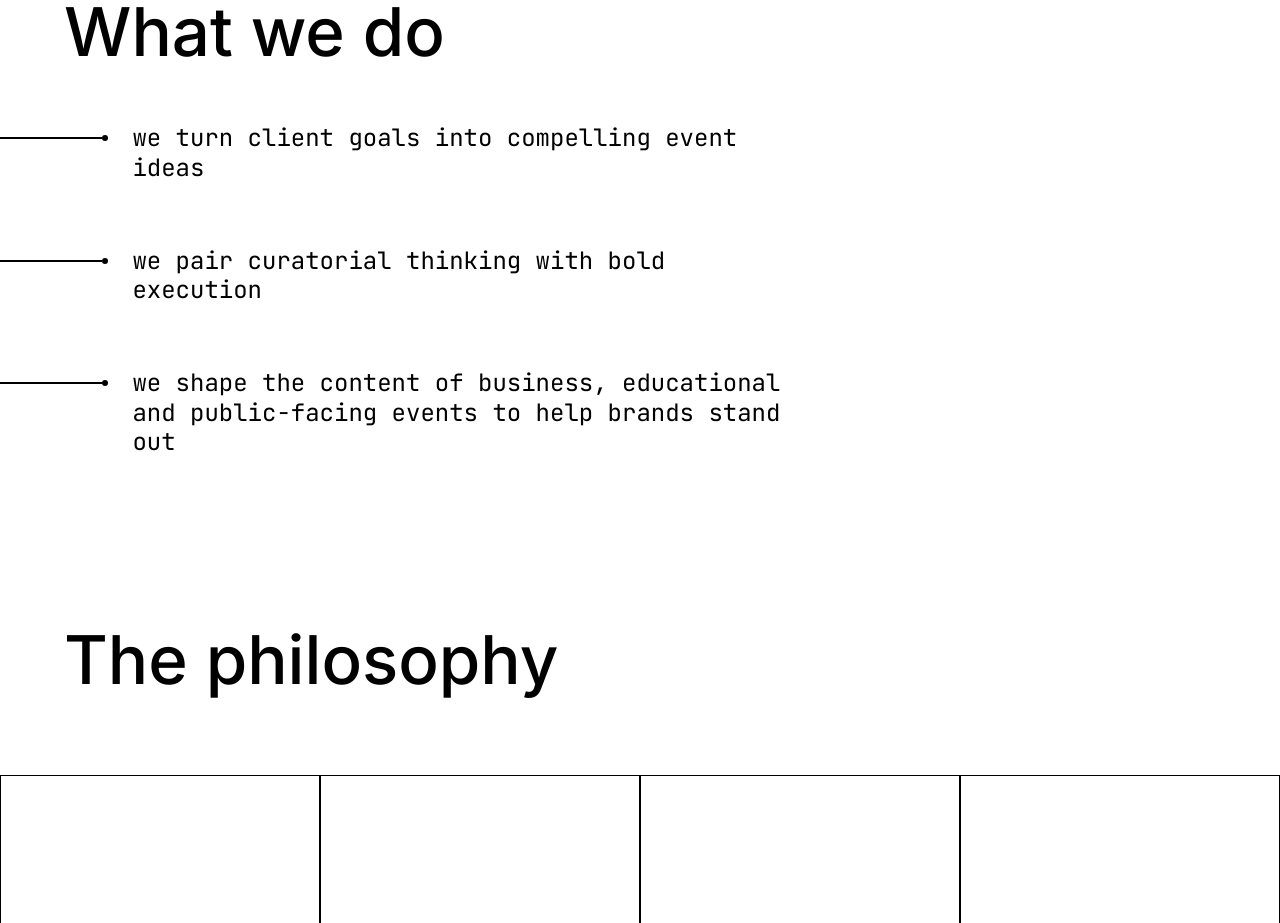
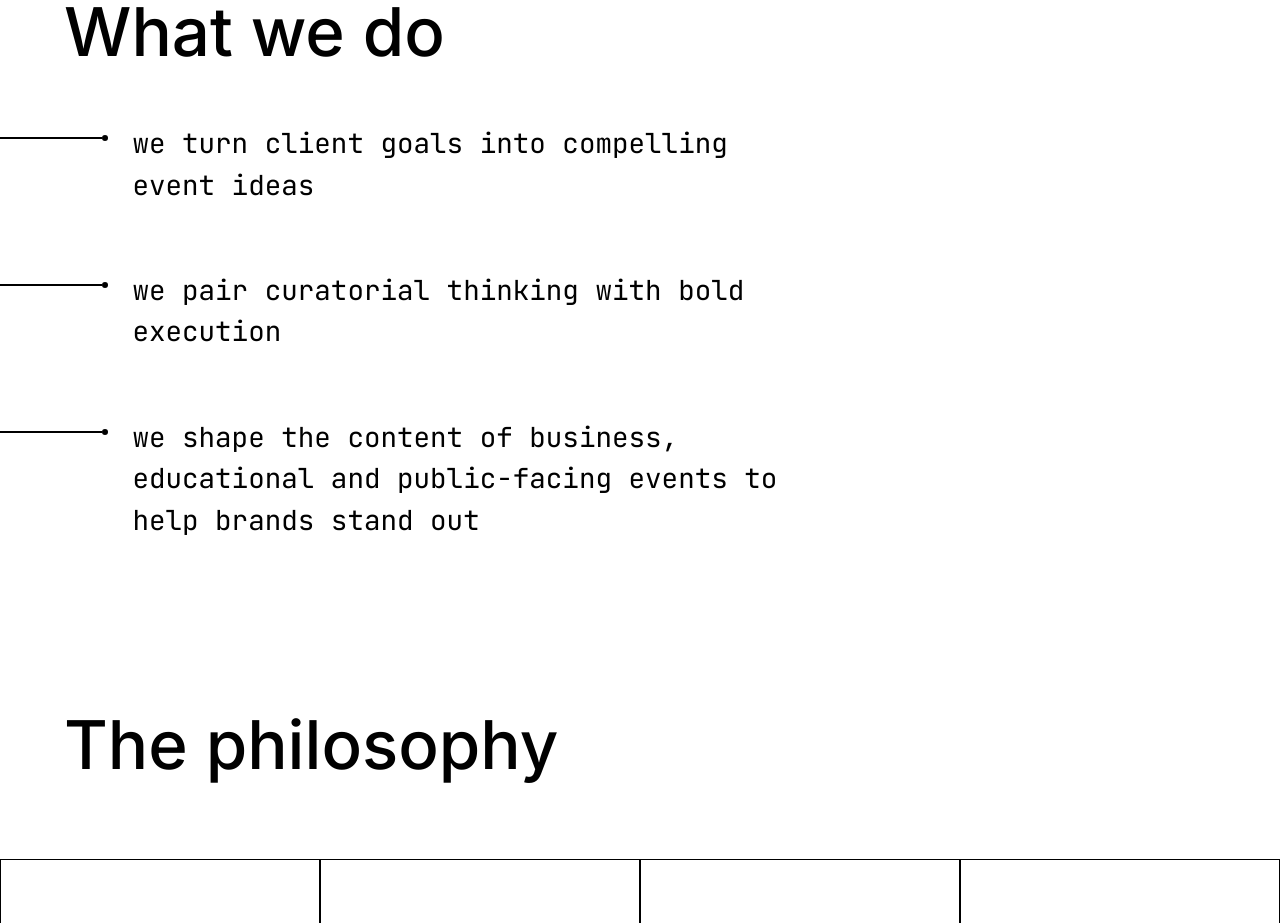
Before and after one commit to lisagrubenkova/dao, a Next.js app: page /en in a window 1280 px wide. Shown: the part 4720-5643 px from the top of the page. Built offline with nearby package versions, Linux system fonts and the light colour scheme.

Commit message:
Мобильная версия блока

```diff
--- a/components/ui/AnimatedRow.tsx
+++ b/components/ui/AnimatedRow.tsx
@@ -12,7 +12,7 @@ export function AnimatedRow({ text }: Props) {
         <div className="w-1.5 h-1.5 rounded-full bg-ink" />
       </div>
 
-      <p className="font-mono text-mono-md max-w-2xl">{text}</p>
+      <p className="font-mono max-w-[210px] md:max-w-2xl" style={{ fontSize: 'clamp(10px, 2.72px + 1.942vw, 40px)' }}>{text}</p>
     </div>
   );
 }
```
